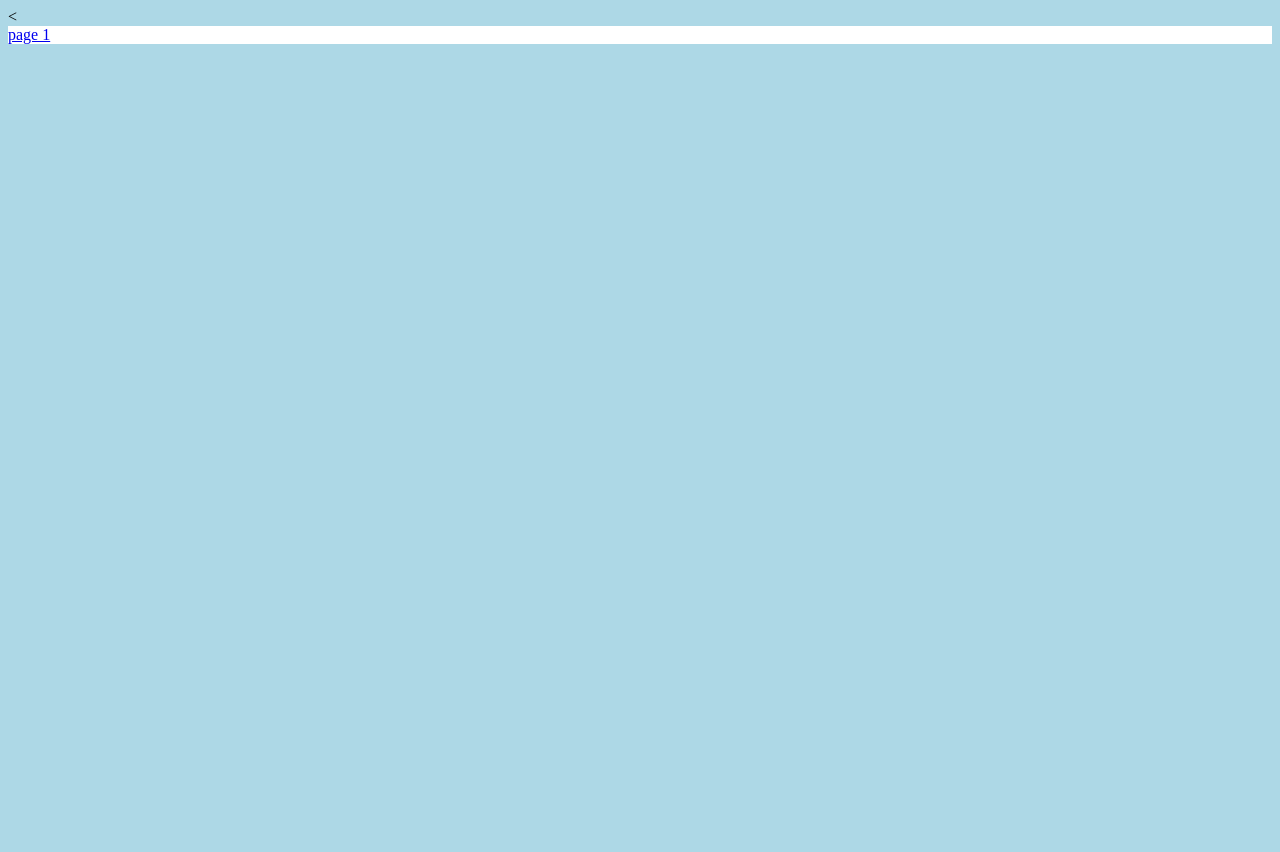
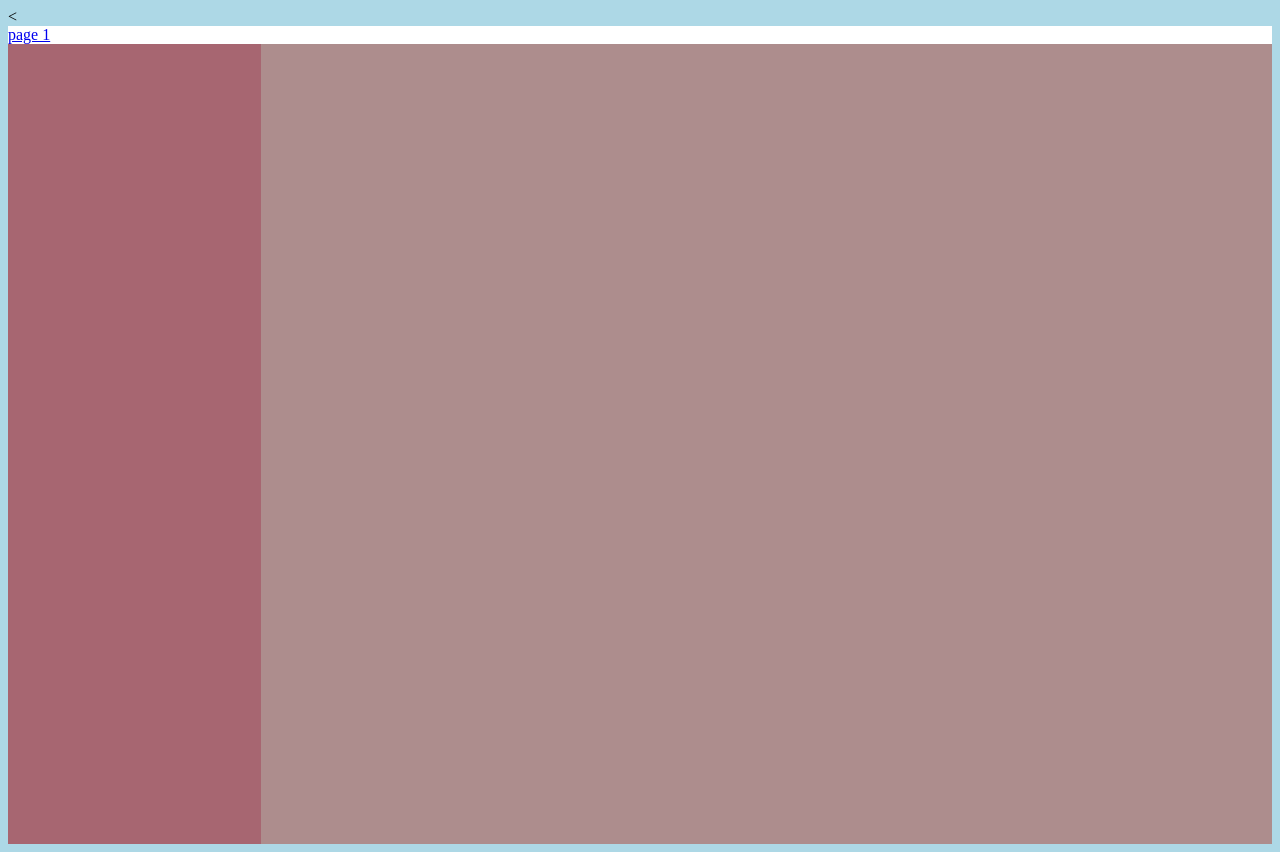
Before and after one commit to akkyla/prodekt-3, a plain HTML site: page page2.html in a window 1280 px wide. Before the commit the page ends 800 px from the top, so only its background shows below. Drawn offline with Linux system fonts and the light colour scheme.

Commit message:
1 file modified

```diff
--- a/page2.html
+++ b/page2.html
@@ -9,5 +9,9 @@
 </head>
 <body>
 <a href="index.html">page 1</a>
+<div class="parent">
+<nav></nav>
+<div class="chid"></div>
+</div>
 </body>
 </html>
```
